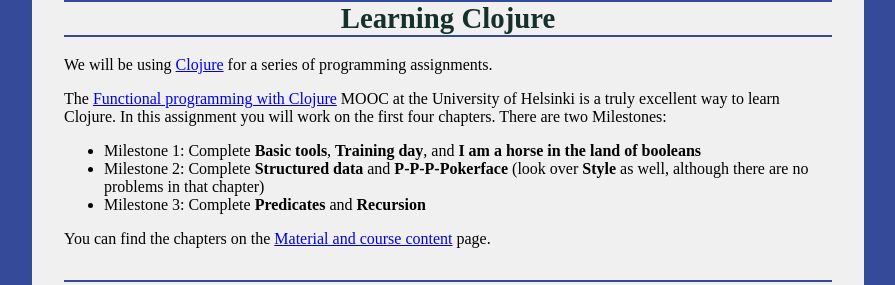
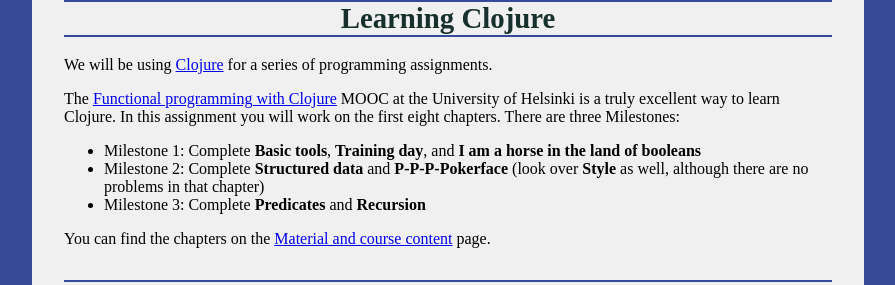
Before and after one commit to ycpcs/cs340-fall2017, a Jekyll site: the page built from assign/assign04.md, in a window 1280 px wide. Shown: the part 201-486 px from the top of the page, without its empty margins (192-1087 px from the left). Built offline with Jekyll 4.4.1, drawn with Linux system fonts in a browser that asks for light colours.

Commit message:
make accurate for additional chapters/milestones

```diff
--- a/assign/assign04.md
+++ b/assign/assign04.md
@@ -13,7 +13,7 @@ title: "Assignment 4: Clojure MOOC"
 
 We will be using [Clojure](http://clojure.org/) for a series of programming assignments.
 
-The [Functional programming with Clojure](http://mooc.fi/courses/2014/clojure/index.html) MOOC at the University of Helsinki is a truly excellent way to learn Clojure.  In this assignment you will work on the first four chapters.  There are two Milestones:
+The [Functional programming with Clojure](http://mooc.fi/courses/2014/clojure/index.html) MOOC at the University of Helsinki is a truly excellent way to learn Clojure.  In this assignment you will work on the first eight chapters.  There are three Milestones:
 
 * Milestone 1: Complete **Basic tools**, **Training day**, and **I am a horse in the land of booleans**
 * Milestone 2: Complete **Structured data** and **P-P-P-Pokerface** (look over **Style** as well, although there are no problems in that chapter)
```
